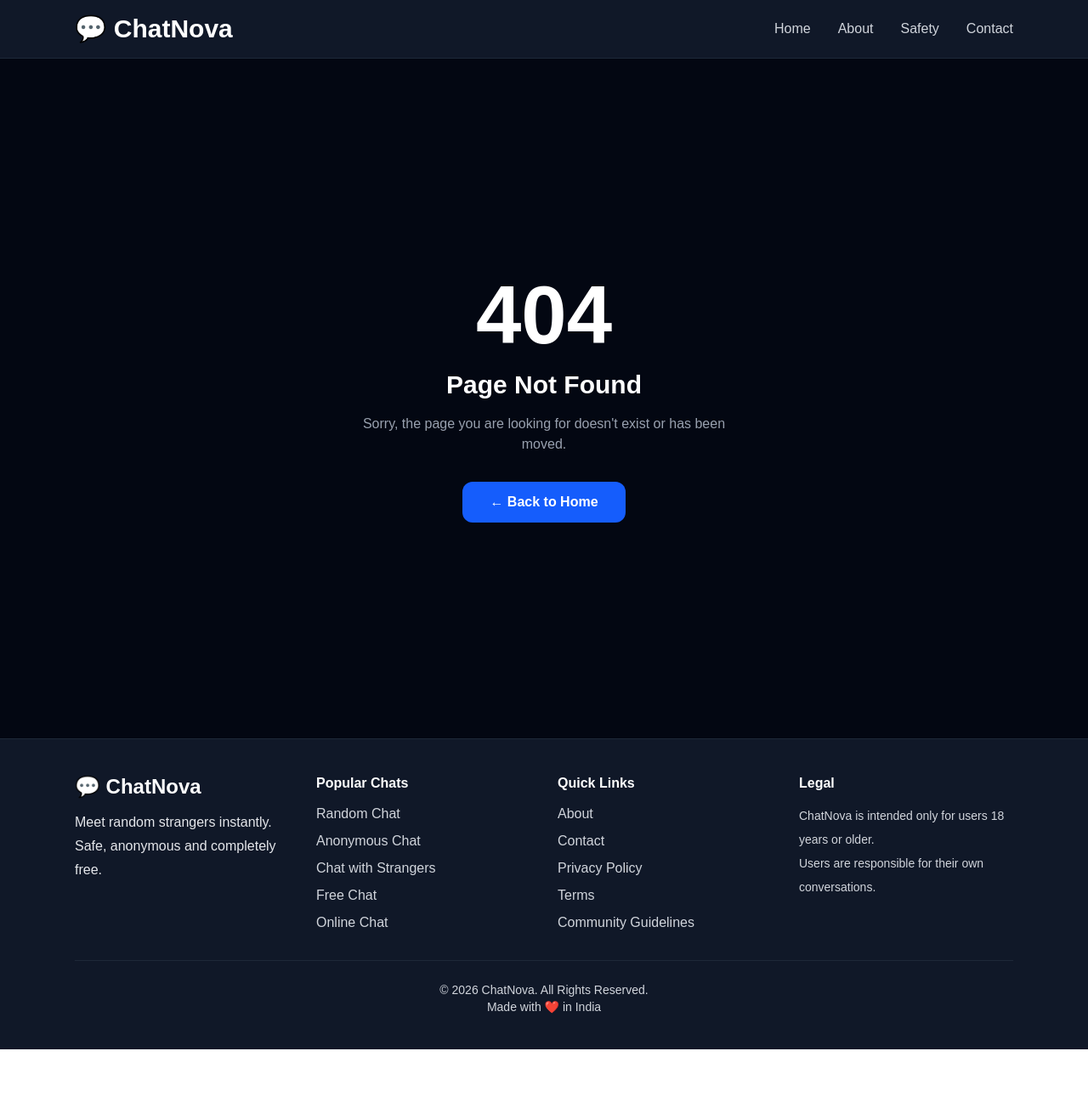
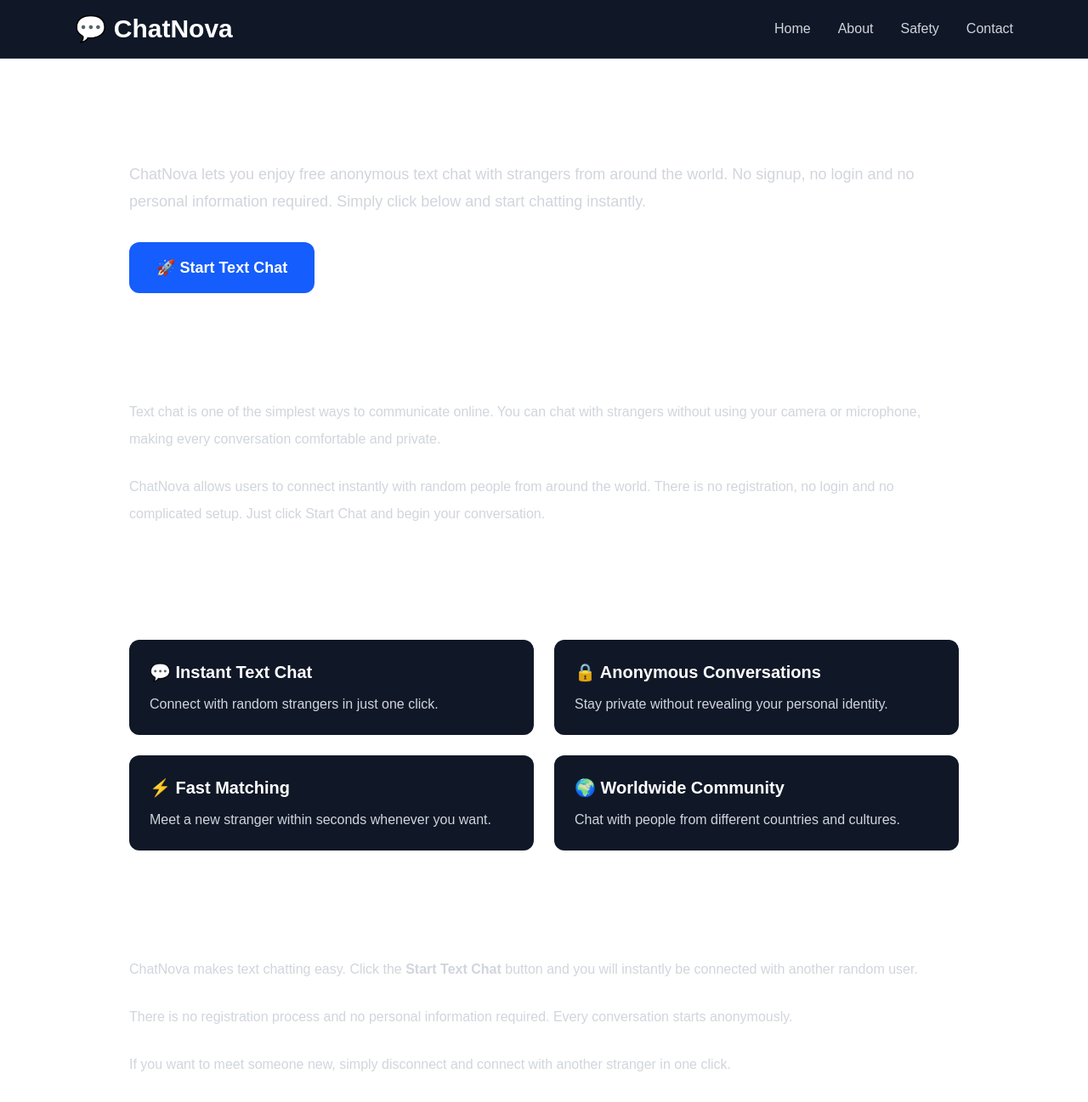
Before and after one commit to Shubhampb4499/random-chat, a Next.js app: page /text-chat in a window 1280 px wide. Before the commit this address had no page. Shown: the top 1297 px of the page at 85% size. Before the commit the page ends 1235 px from the top, so only its background shows below. Built offline with nearby package versions, Linux system fonts and the light colour scheme.

Commit message:
Added Text Chat SEO page

```diff
--- /dev/null
+++ b/app/text-chat/page.tsx
@@ -0,0 +1,290 @@
+import type { Metadata } from "next";
+import Link from "next/link";
+
+export const metadata: Metadata = {
+  title: "Text Chat Online | Free Anonymous Text Chat | ChatNova",
+  description:
+    "Start free text chat with strangers instantly. No signup, no login required. Enjoy anonymous text conversations on ChatNova.",
+  keywords: [
+    "Text Chat",
+    "Free Text Chat",
+    "Anonymous Text Chat",
+    "Online Text Chat",
+    "Text Chat with Strangers",
+    "ChatNova",
+  ],
+  alternates: {
+    canonical: "https://chatnova.in/text-chat",
+  },
+};
+
+const faqSchema = {
+  "@context": "https://schema.org",
+  "@type": "FAQPage",
+  mainEntity: [
+    {
+      "@type": "Question",
+      name: "Is ChatNova text chat free?",
+      acceptedAnswer: {
+        "@type": "Answer",
+        text: "Yes. ChatNova offers completely free text chatting.",
+      },
+    },
+    {
+      "@type": "Question",
+      name: "Do I need to register?",
+      acceptedAnswer: {
+        "@type": "Answer",
+        text: "No. You can start chatting instantly without registration.",
+      },
+    },
+    {
+      "@type": "Question",
+      name: "Is text chat anonymous?",
+      acceptedAnswer: {
+        "@type": "Answer",
+        text: "Yes. Your personal identity is never required.",
+      },
+    },
+  ],
+};
+
+export default function TextChatPage() {
+  return (
+    <main className="max-w-5xl mx-auto px-6 py-12 text-white">
+
+      <script
+        type="application/ld+json"
+        dangerouslySetInnerHTML={{
+          __html: JSON.stringify(faqSchema),
+        }}
+      />
+
+      <h1 className="text-5xl font-bold mb-6">
+        Text Chat
+      </h1>
+
+      <p className="text-gray-300 text-lg leading-8 mb-8">
+        ChatNova lets you enjoy free anonymous text chat with strangers from
+        around the world. No signup, no login and no personal information
+        required. Simply click below and start chatting instantly.
+      </p>
+
+      <Link
+        href="/chat"
+        className="inline-block bg-blue-600 hover:bg-blue-700 px-8 py-4 rounded-xl font-semibold text-lg"
+      >
+        🚀 Start Text Chat
+      </Link>
+      <section className="mt-16">
+
+  <h2 className="text-3xl font-bold mb-6">
+    Why Use Text Chat?
+  </h2>
+
+  <p className="text-gray-300 leading-8 mb-6">
+    Text chat is one of the simplest ways to communicate online. You can chat
+    with strangers without using your camera or microphone, making every
+    conversation comfortable and private.
+  </p>
+
+  <p className="text-gray-300 leading-8 mb-6">
+    ChatNova allows users to connect instantly with random people from around
+    the world. There is no registration, no login and no complicated setup.
+    Just click Start Chat and begin your conversation.
+  </p>
+
+</section>
+
+<section className="mt-16">
+
+  <h2 className="text-3xl font-bold mb-8">
+    Features of ChatNova Text Chat
+  </h2>
+
+  <div className="grid md:grid-cols-2 gap-6">
+
+    <div className="bg-gray-900 p-6 rounded-xl">
+      <h3 className="text-xl font-semibold mb-3">
+        💬 Instant Text Chat
+      </h3>
+
+      <p className="text-gray-300">
+        Connect with random strangers in just one click.
+      </p>
+    </div>
+
+    <div className="bg-gray-900 p-6 rounded-xl">
+      <h3 className="text-xl font-semibold mb-3">
+        🔒 Anonymous Conversations
+      </h3>
+
+      <p className="text-gray-300">
+        Stay private without revealing your personal identity.
+      </p>
+    </div>
+
+    <div className="bg-gray-900 p-6 rounded-xl">
+      <h3 className="text-xl font-semibold mb-3">
+        ⚡ Fast Matching
+      </h3>
+
+      <p className="text-gray-300">
+        Meet a new stranger within seconds whenever you want.
+      </p>
+    </div>
+
+    <div className="bg-gray-900 p-6 rounded-xl">
+      <h3 className="text-xl font-semibold mb-3">
+        🌍 Worldwide Community
+      </h3>
+
+      <p className="text-gray-300">
+        Chat with people from different countries and cultures.
+      </p>
+    </div>
+
+  </div>
+
+</section>
+<section className="mt-16">
+
+  <h2 className="text-3xl font-bold mb-6">
+    How Text Chat Works
+  </h2>
+
+  <div className="space-y-6 text-gray-300 leading-8">
+
+    <p>
+      ChatNova makes text chatting easy. Click the
+      <strong> Start Text Chat </strong>
+      button and you will instantly be connected with another random user.
+    </p>
+
+    <p>
+      There is no registration process and no personal information required.
+      Every conversation starts anonymously.
+    </p>
+
+    <p>
+      If you want to meet someone new, simply disconnect and connect with
+      another stranger in one click.
+    </p>
+
+  </div>
+
+</section>
+
+<section className="mt-16">
+
+  <h2 className="text-3xl font-bold mb-6">
+    Is Text Chat Safe?
+  </h2>
+
+  <p className="text-gray-300 leading-8 mb-6">
+    Text chat is safe when you avoid sharing sensitive information such as your
+    phone number, address, passwords or financial details.
+  </p>
+
+  <p className="text-gray-300 leading-8">
+    If another user behaves inappropriately, simply disconnect from the
+    conversation. ChatNova is designed to provide a safe and enjoyable
+    anonymous chatting experience.
+  </p>
+
+</section>
+
+<section className="mt-16">
+
+  <h2 className="text-3xl font-bold mb-8">
+    Frequently Asked Questions
+  </h2>
+
+  <div className="space-y-8">
+
+    <div>
+      <h3 className="text-xl font-semibold mb-2">
+        Is text chat free?
+      </h3>
+
+      <p className="text-gray-300 leading-8">
+        Yes. ChatNova offers completely free text chat.
+      </p>
+    </div>
+
+    <div>
+      <h3 className="text-xl font-semibold mb-2">
+        Do I need an account?
+      </h3>
+
+      <p className="text-gray-300 leading-8">
+        No. Registration is not required.
+      </p>
+    </div>
+
+    <div>
+      <h3 className="text-xl font-semibold mb-2">
+        Can I leave anytime?
+      </h3>
+
+      <p className="text-gray-300 leading-8">
+        Yes. You can disconnect whenever you want and instantly find another
+        stranger.
+      </p>
+    </div>
+
+  </div>
+
+</section>
+
+<section className="mt-20 text-center bg-gray-900 rounded-2xl p-10">
+
+  <h2 className="text-4xl font-bold mb-4">
+    Start Text Chat Now
+  </h2>
+
+  <p className="text-gray-300 text-lg mb-8">
+    Meet new people, make friends and enjoy free anonymous text chat on
+    ChatNova.
+  </p>
+
+  <Link
+    href="/chat"
+    className="inline-block bg-blue-600 hover:bg-blue-700 px-8 py-4 rounded-xl text-lg font-semibold"
+  >
+    🚀 Start Text Chat
+  </Link>
+
+</section>
+
+<section className="mt-20">
+
+  <h2 className="text-3xl font-bold mb-8">
+    Explore More Chat Pages
+  </h2>
+
+  <div className="grid md:grid-cols-2 lg:grid-cols-4 gap-5">
+
+    <Link href="/random-chat" className="bg-gray-900 hover:bg-gray-800 p-5 rounded-xl">
+      <h3 className="font-semibold text-lg">Random Chat</h3>
+    </Link>
+
+    <Link href="/anonymous-chat" className="bg-gray-900 hover:bg-gray-800 p-5 rounded-xl">
+      <h3 className="font-semibold text-lg">Anonymous Chat</h3>
+    </Link>
+
+    <Link href="/online-chat" className="bg-gray-900 hover:bg-gray-800 p-5 rounded-xl">
+      <h3 className="font-semibold text-lg">Online Chat</h3>
+    </Link>
+
+    <Link href="/free-chat" className="bg-gray-900 hover:bg-gray-800 p-5 rounded-xl">
+      <h3 className="font-semibold text-lg">Free Chat</h3>
+    </Link>
+
+  </div>
+
+</section>
+
+    </main>
+  );
+}
```
